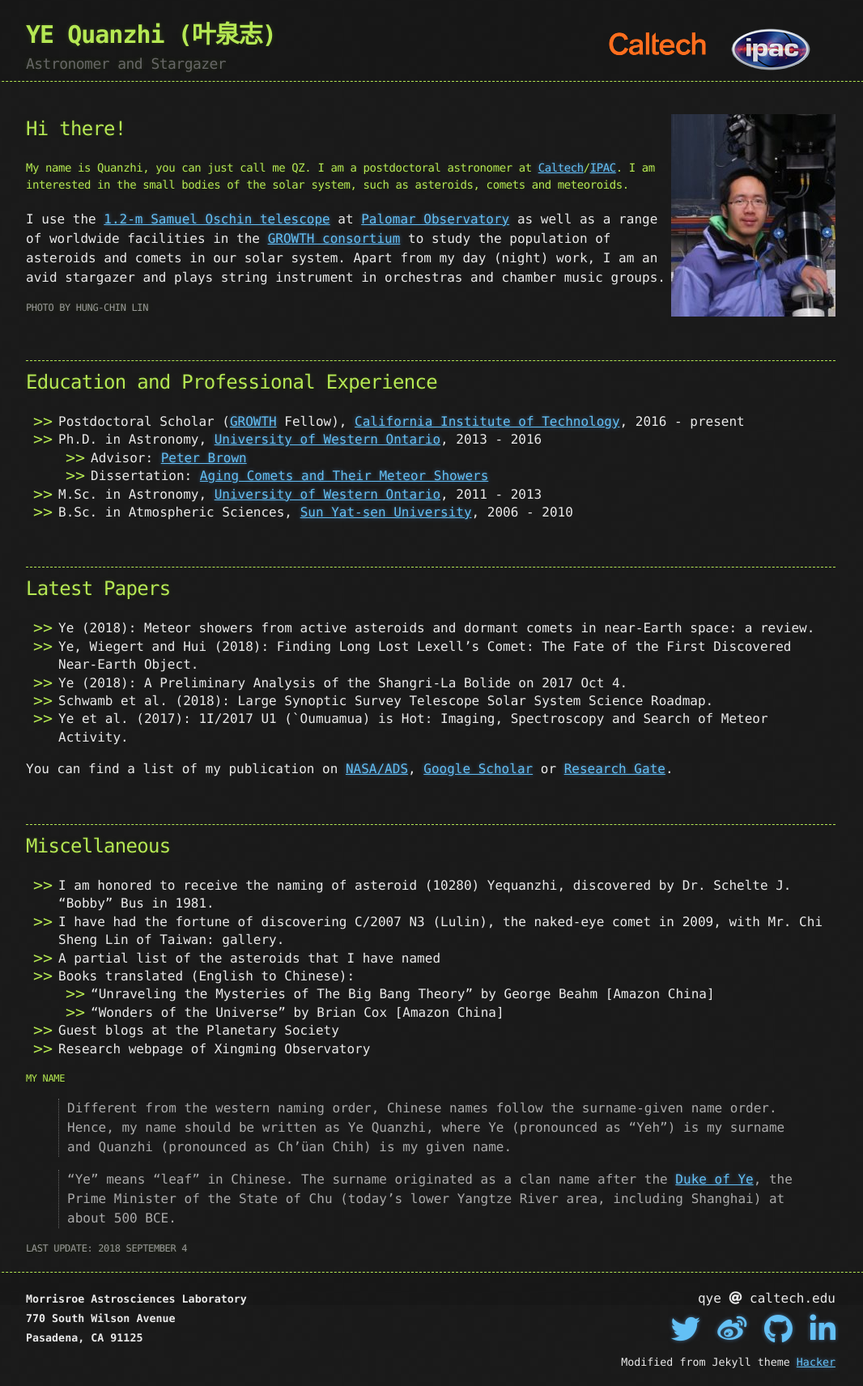
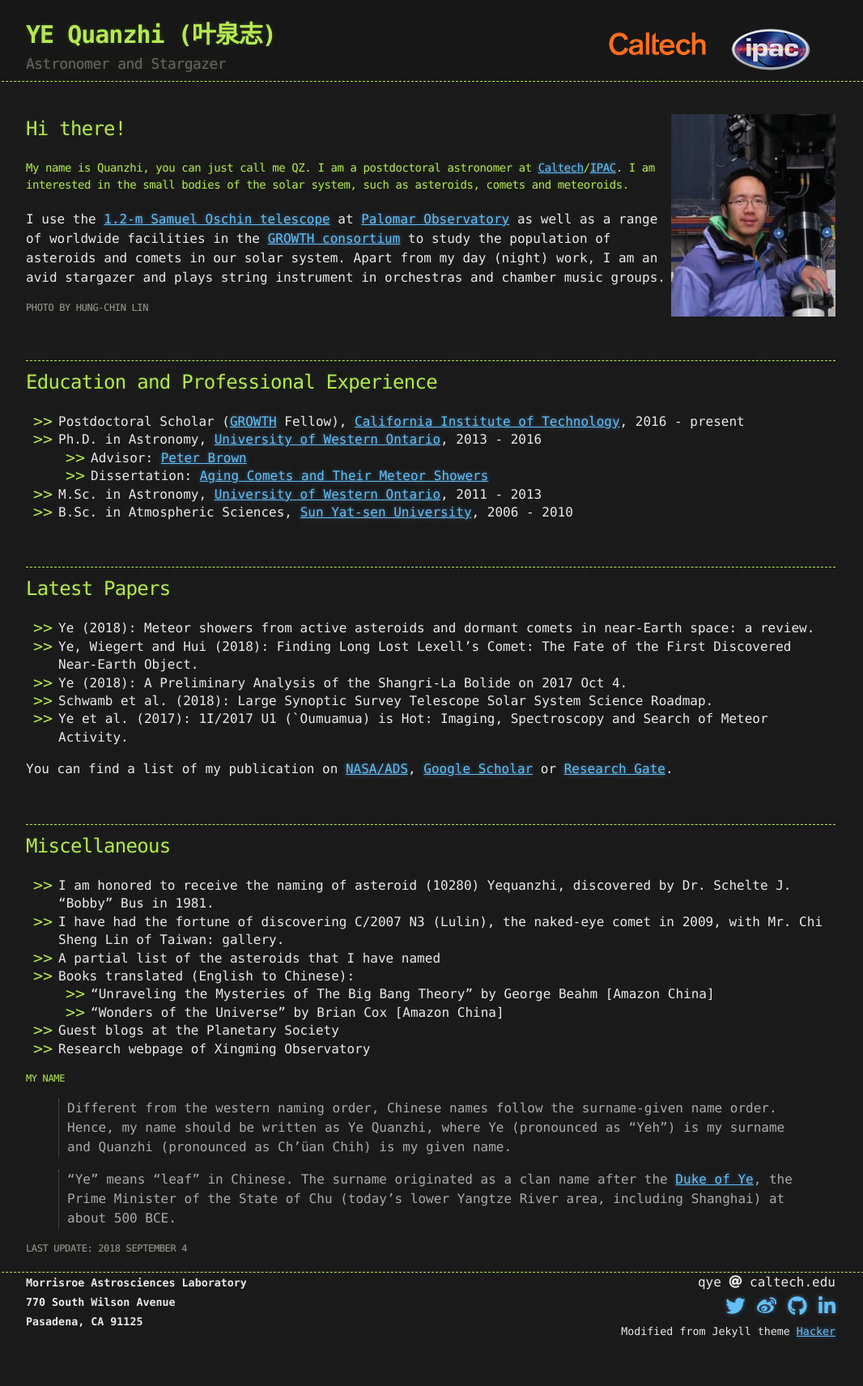
Before and after one commit to Yeqzids/Yeqzids.GitHub.io, a Jekyll site: the page built from index.md, in a window 1280 px wide. Shown: the whole page at 81% size, without its empty margins (108-1174 px from the left). Built offline with Jekyll 4.4.1, drawn with Linux system fonts in a browser that asks for light colours; nearby versions of some CDN libraries; after the commit the page ends 1672 px from its top, so only the background shows below that.

Commit message:
trimmed stuff

```diff
--- a/_layouts/default.html
+++ b/_layouts/default.html
@@ -52,7 +52,7 @@
       <div class="subcontainer_footer_right">
         qye <i class="fas fa-at"></i> caltech.edu
         <br>
-        <span style="font-size: 36px">
+        <span style="font-size: 24px">
           <a href="https://twitter.com/Yeqzids"><i class="fab fa-twitter"></i></a>
           <a href="https://www.weibo.com/1705147594"><i class="fab fa-weibo"></i></a>
           <a href="https://github.com/Yeqzids"><i class="fab fa-github"></i></a>
--- a/_sass/jekyll-theme-hacker.scss
+++ b/_sass/jekyll-theme-hacker.scss
@@ -218,7 +218,7 @@
   background: rgba(0, 0, 0, 0.1);
   width: 100%;
   border-top: 1px dashed $conifer;
-  padding: 20px 0;
+  padding: 0;
   margin: 0 0 100px 0;
 }
 
```
